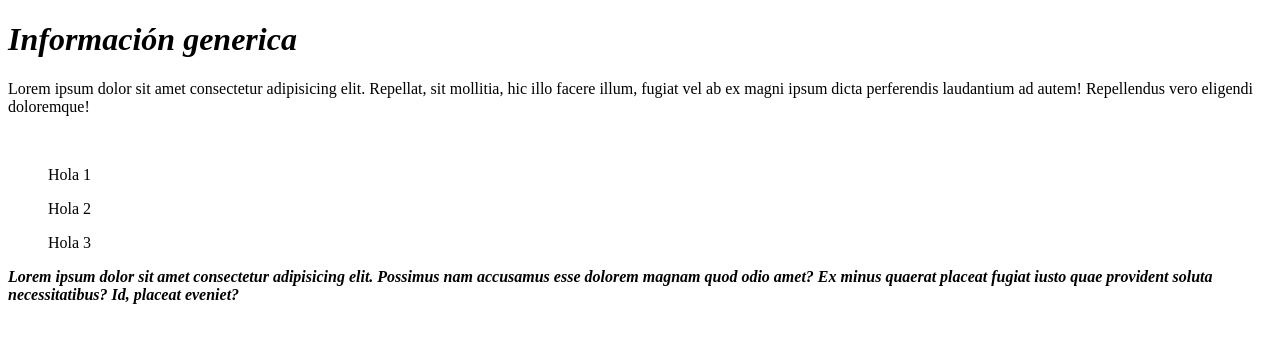
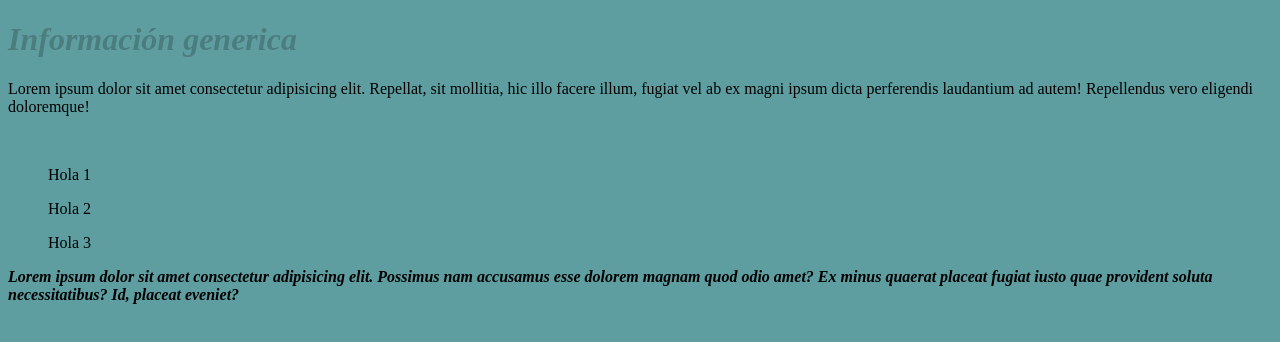
Before and after one commit to AlanCruz82/Alan_4221175, a website: page Tarea_8/rutas/info_generica.html in a window 1280 px wide. Drawn offline with Linux system fonts and the light colour scheme.

Commit message:
Agregando estilos a la pagina con info generica

```diff
--- a/Tarea_8/rutas/info_generica.html
+++ b/Tarea_8/rutas/info_generica.html
@@ -5,8 +5,19 @@
     <meta name="viewport" content="width=device-width, initial-scale=1.0">
     <title>Informacion generica</title>
 </head>
+
+<style>
+    body{
+        background-color: cadetblue;
+    }
+
+    .titulo{
+        opacity: 20%;
+    }
+
+</style>
 <body>
-    <h1><i>Información generica</i></h1>
+    <h1 class="titulo"><i>Información generica</i></h1>
     <p>Lorem ipsum dolor sit amet consectetur adipisicing elit. Repellat, sit mollitia, hic illo facere illum, fugiat vel ab ex magni ipsum dicta perferendis laudantium ad autem! Repellendus vero eligendi doloremque!</p>
     <br>
     <ul>Hola 1</ul>
```
